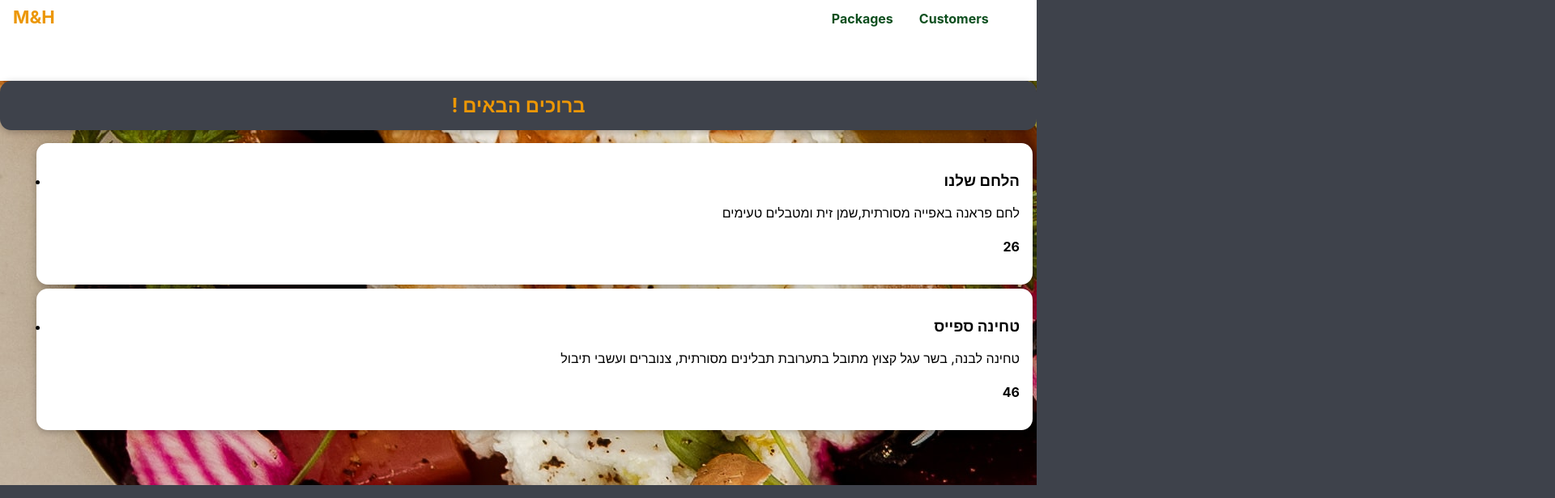
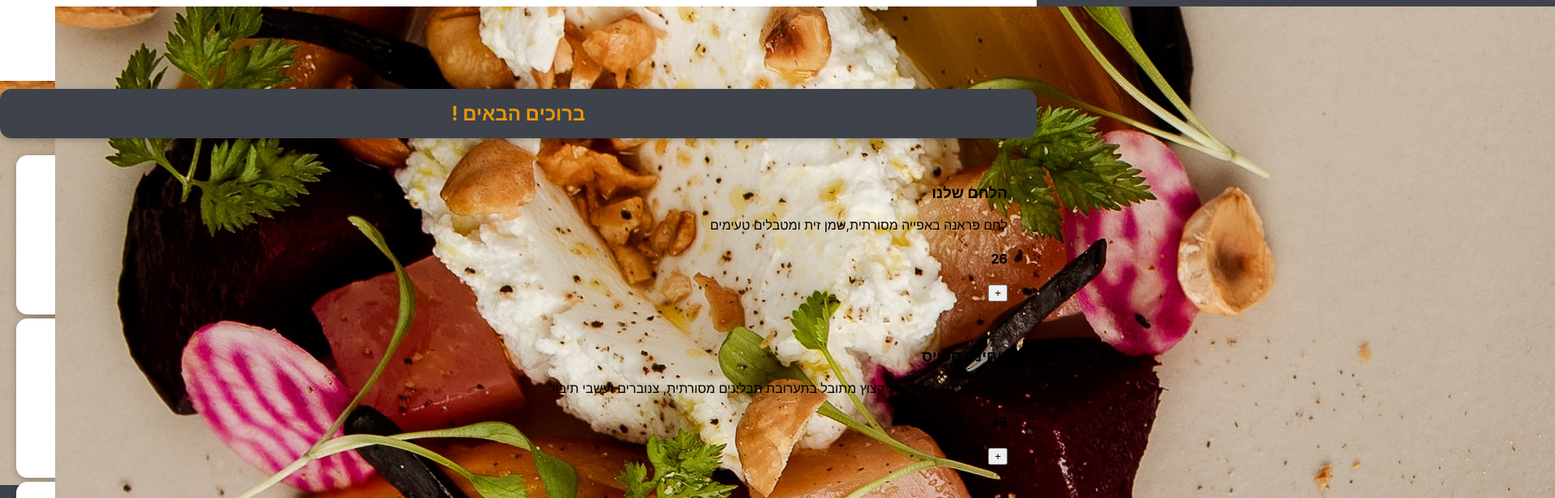
Before and after one commit to matanfadida/restaurantsProject, a React (Create React App) app in the folder frontend/: page / in a window 1280 px wide. Shown: the top 616 px of the page at 81% size, 1920 px wide, since content can reach past the window. Built offline with nearby package versions, Linux system fonts and the light colour scheme.

Commit message:
add-item-nav

```diff
--- /dev/null
+++ b/frontend/src/App.js
@@ -0,0 +1,14 @@
+import { Fragment } from "react";
+import Home from "./components/Home";
+import NavigationBar from "./components/NavigationBar/nav-bar";
+
+const App = () => {
+  return (
+    <Fragment>
+      <NavigationBar />
+      <Home />
+    </Fragment>
+  );
+};
+
+export default App;
--- a/frontend/src/components/Home.js
+++ b/frontend/src/components/Home.js
@@ -1,6 +1,5 @@
 import style from "./home.module.css";
 import ShowItem from "./list-items/show-item";
-// import img from "./image-home-backgrond.jpg";
 
 const Home = () => {
   return (
--- a/frontend/src/components/NavigationBar/nav-bar.js
+++ b/frontend/src/components/NavigationBar/nav-bar.js
@@ -9,7 +9,8 @@ const NavigationBar = () => {
         </a>
       </div>
       <nav className={styles["main-nav"]}>
-        <ul className={styles["main-nav__items"]}>
+        <img src="./image-home-backgrond.jpg" alt="dinner"/>
+        {/* <ul className={styles["main-nav__items"]}>
           <li className={styles["main-nav__item"]}>
             <a href="packages/index.html">Packages</a>
           </li>
@@ -18,8 +19,8 @@ const NavigationBar = () => {
           </li>
           {/* <li className={`${styles["main-nav__item"]} ${styles["main-nav__item--cta"]}`}>
             <a href="start-hosting/index.html">Start Hosting</a>
-          </li> */}
-        </ul>
+          </li>
+        </ul> */}
       </nav>
     </header>
   );
--- a/frontend/src/components/NavigationBar/nav-bar.module.css
+++ b/frontend/src/components/NavigationBar/nav-bar.module.css
@@ -10,6 +10,7 @@
 
 .main-div{
     display: inline-block;
+    margin-top: 20px;
 }
 .main-div__brand{
     color:#EC9706;
--- a/frontend/src/components/home.module.css
+++ b/frontend/src/components/home.module.css
@@ -11,8 +11,10 @@
   padding: 1rem;
   box-shadow: 0 2px 8px rgba(0, 0, 0, 0.25);
   border-radius: 14px;
+  position: relative;
+  top: 10px;
 }
 
-.welcome{
-    margin: 0;
+.welcome {
+  margin: 0;
 }
--- a/frontend/src/components/list-items/item.js
+++ b/frontend/src/components/list-items/item.js
@@ -1,6 +1,17 @@
-import Cart from '../UI/cart';
-
+import Cart from "../UI/cart";
+import { useContext } from "react";
+import CartContext from "../../state/buy-context";
 const Item = (props) => {
+  const ctx = useContext(CartContext);
+  const buttonAddItemHanlder = () => {
+    console.log("test")
+    ctx.AddItem({
+      id: props.id,
+      name: props.name,
+      detail: props.detail,
+      price: props.price,
+    });
+  };
   return (
     <Cart>
       <li>
@@ -13,6 +24,7 @@ const Item = (props) => {
             <h4>{props.price}</h4>
           </div>
         </div>
+        <button onClick={buttonAddItemHanlder}>+</button>
       </li>
     </Cart>
   );
--- a/frontend/src/components/list-items/show-item.js
+++ b/frontend/src/components/list-items/show-item.js
@@ -1,4 +1,5 @@
 import Item from "./item";
+import style from "./show-item.module.css"
 
 const order = [
   {
@@ -14,11 +15,18 @@ const order = [
       "טחינה לבנה, בשר עגל קצוץ מתובל בתערובת תבלינים מסורתית,  צנוברים ועשבי תיבול",
     price: 46,
   },
+  {
+    id: 3,
+    name: "טחינה ספייס",
+    detail:
+      "טחינה לבנה, בשר עגל קצוץ מתובל בתערובת תבלינים מסורתית,  צנוברים ועשבי תיבול",
+    price: 46,
+  },
 ];
 
 const ShowItem = (props) => {
   return (
-    <ul>
+    <ul className={style["ul-item"]}>
       {order.map((item) => (
         <Item
           key={item.id}
--- /dev/null
+++ b/frontend/src/components/list-items/show-item.module.css
@@ -0,0 +1,6 @@
+.ul-item{
+    text-align: center;
+    list-style-type: none;
+    padding-inline-start: 0;
+    padding: 10px 15px;
+}
--- a/frontend/src/index.js
+++ b/frontend/src/index.js
@@ -1,13 +1,14 @@
-import React from 'react';
-import ReactDOM from 'react-dom/client';
-import './index.css';
-import Home from './components/Home';
-import NavigationBar from './components/NavigationBar/nav-bar';
+import React from "react";
+import ReactDOM from "react-dom/client";
+import App from "./App";
+import "./index.css";
+import CartProvider from "./state/cart-provider";
 
-const root = ReactDOM.createRoot(document.getElementById('root'));
+const root = ReactDOM.createRoot(document.getElementById("root"));
 root.render(
   <React.StrictMode>
-    <NavigationBar/>
-    <Home/>
+    <CartProvider>
+      <App/>
+    </CartProvider>
   </React.StrictMode>
 );
--- /dev/null
+++ b/frontend/src/state/buy-context.js
@@ -0,0 +1,10 @@
+import React from 'react';
+
+const CartContext = React.createContext({
+    items: [],
+    totalAmount: 0,
+    AddItem: (item) => {},
+    RemoveItem: (id) => {}
+});
+
+export default CartContext;
--- /dev/null
+++ b/frontend/src/state/cart-provider.js
@@ -0,0 +1,45 @@
+import { useReducer } from "react";
+import CartContext from "./buy-context";
+
+const initialCartState = {
+  items: [],
+  totalAmount: 0,
+};
+
+const CartReducer = (state, action) => {
+  if (action.state === "ADD") {
+    const updateItems = state.items.concat(action.item);
+    const updateTotalAmount = state.totalAmount + action.item.price;
+    return { items: updateItems, totalAmount: updateTotalAmount };
+  }
+  if (action.state === "Remove") {
+    const updateItems = state.items.concat(action.item);
+    const updateTotalAmount = state.totalAmount + action.item.price;
+    return { items: updateItems, totalAmount: updateTotalAmount };
+  }
+  return initialCartState;
+};
+
+const CartProvider = (props) => {
+  const [cartState, dispatchCart] = useReducer(CartReducer, initialCartState);
+  const AddItemHandler = (item) => {
+    dispatchCart({ type: "ADD", item: item });
+  };
+  const RemoveItemHandler = (id) => {
+    dispatchCart({ type: "REMOVE", id: id });
+  };
+  const cartContext = {
+    items: cartState.items,
+    totalAmount: cartState.totalAmount,
+    AddItem: AddItemHandler,
+    RemoveItem: RemoveItemHandler,
+  };
+
+  return (
+    <CartContext.Provider value={cartContext}>
+      {props.children}
+    </CartContext.Provider>
+  );
+};
+
+export default CartProvider;
```
Also changed, not shown: frontend/public/wedding-dinner.png (added).
